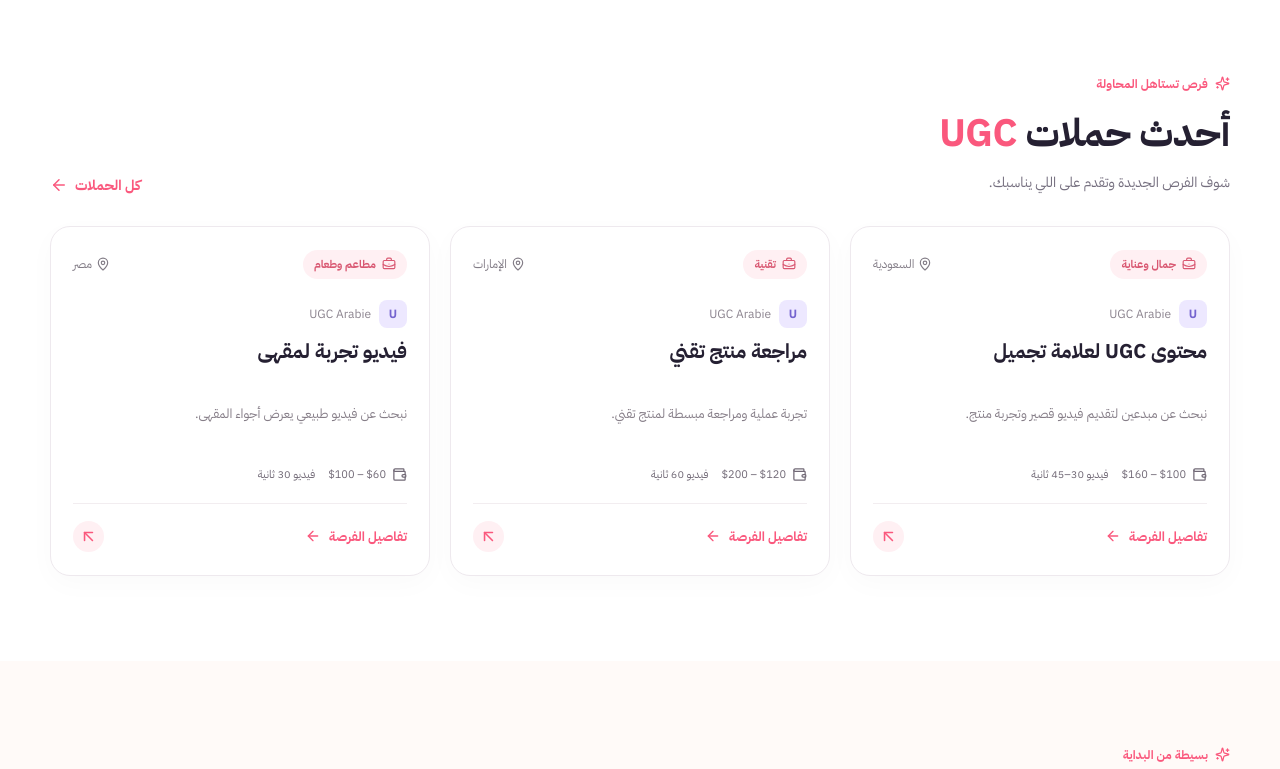
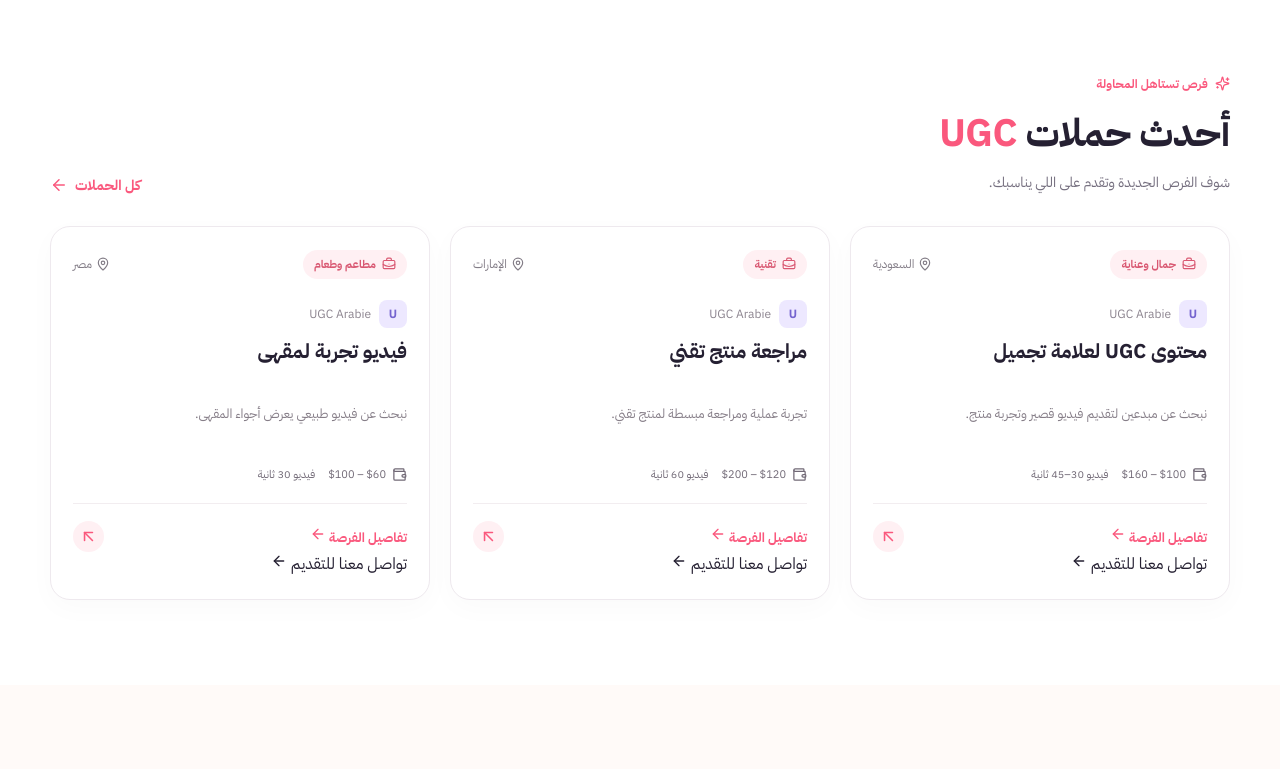
Before and after one commit to rab2323s-creator/ugcarabie, a React (Vite) app: page / in a window 1280 px wide. Shown: the part 2581-3350 px from the top of the page. Built offline with nearby package versions, Linux system fonts and the light colour scheme; no server answers; the database is empty.

Commit message:
Add distinct details and contact actions on campaign opportunity cards

```diff
--- a/src/components/Cards.jsx
+++ b/src/components/Cards.jsx
@@ -2,6 +2,7 @@ import React from 'react'
 import { Link } from 'react-router-dom'
 import { ArrowUpLeft, ArrowLeft, MapPin, Wallet, Sparkles, BriefcaseBusiness, CheckCircle2, ExternalLink } from 'lucide-react'
 import { formatMoney } from '../lib/supabase'
+import {campaignInquiryLink} from '../lib/managedCampaigns'
 export function CreatorCard({creator, demo=false}){
  const {profile:p={},headline,niches=[],starting_price}=creator
  const Wrapper=demo?'div':Link
@@ -12,10 +13,14 @@ export function CreatorCard({creator, demo=false}){
  </Wrapper>
 }
 export function CampaignCard({campaign:c,demo=false}){
- const Wrapper=demo?'div':Link
- return <Wrapper className="campaign-card" {...(demo?{}:{to:`/campaigns/${encodeURIComponent(c.id)}`})}>
- <div className="campaign-card-top"><span className="pill pale"><BriefcaseBusiness size={14}/> {c.category}</span><span className="country"><MapPin size={14}/> {c.country}</span></div>
- <div className="campaign-company"><span className="company-monogram">{(c.company?.display_name||'ع').slice(0,1)}</span><span>{c.company?.display_name||'شركة'}</span>{demo&&<span className="tiny-tag">نموذج</span>}</div>
- <h3>{c.title}</h3><p className="clamp2">{c.description}</p><div className="campaign-meta"><span><Wallet size={15}/> {formatMoney(c.budget_min)} – {formatMoney(c.budget_max)}</span><span>{c.deliverables||'فيديو UGC'}</span></div><div className="campaign-bottom"><span>تفاصيل الفرصة <ArrowLeft size={16}/></span><span className="circle-arrow"><ArrowUpLeft size={19}/></span></div>
- </Wrapper>
+ const managed=Boolean(c.managed)
+ const details='/campaigns/'+encodeURIComponent(c.id)
+ return <article className="campaign-card">
+  <div className="campaign-card-top"><span className="pill pale"><BriefcaseBusiness size={14}/> {c.category}</span><span className="country"><MapPin size={14}/> {c.country}</span></div>
+  <div className="campaign-company"><span className="company-monogram">{(c.company?.display_name||'ع').slice(0,1)}</span><span>{c.company?.display_name||'شركة'}</span></div>
+  <h3><Link className="campaign-title-link" to={details}>{c.title}</Link></h3><p className="clamp2">{c.description}</p>
+  <div className="campaign-meta"><span><Wallet size={15}/> {formatMoney(c.budget_min)} – {formatMoney(c.budget_max)}</span><span>{c.deliverables||'فيديو UGC'}</span></div>
+  <div className="campaign-bottom"><Link to={details}>تفاصيل الفرصة <ArrowLeft size={16}/></Link><Link to={details} className="circle-arrow" aria-label={'تفاصيل '+c.title}><ArrowUpLeft size={19}/></Link></div>
+  {managed&&<a className="campaign-apply-link" href={campaignInquiryLink(c)}>تواصل معنا للتقديم <ArrowLeft size={16}/></a>}
+ </article>
 }
```
